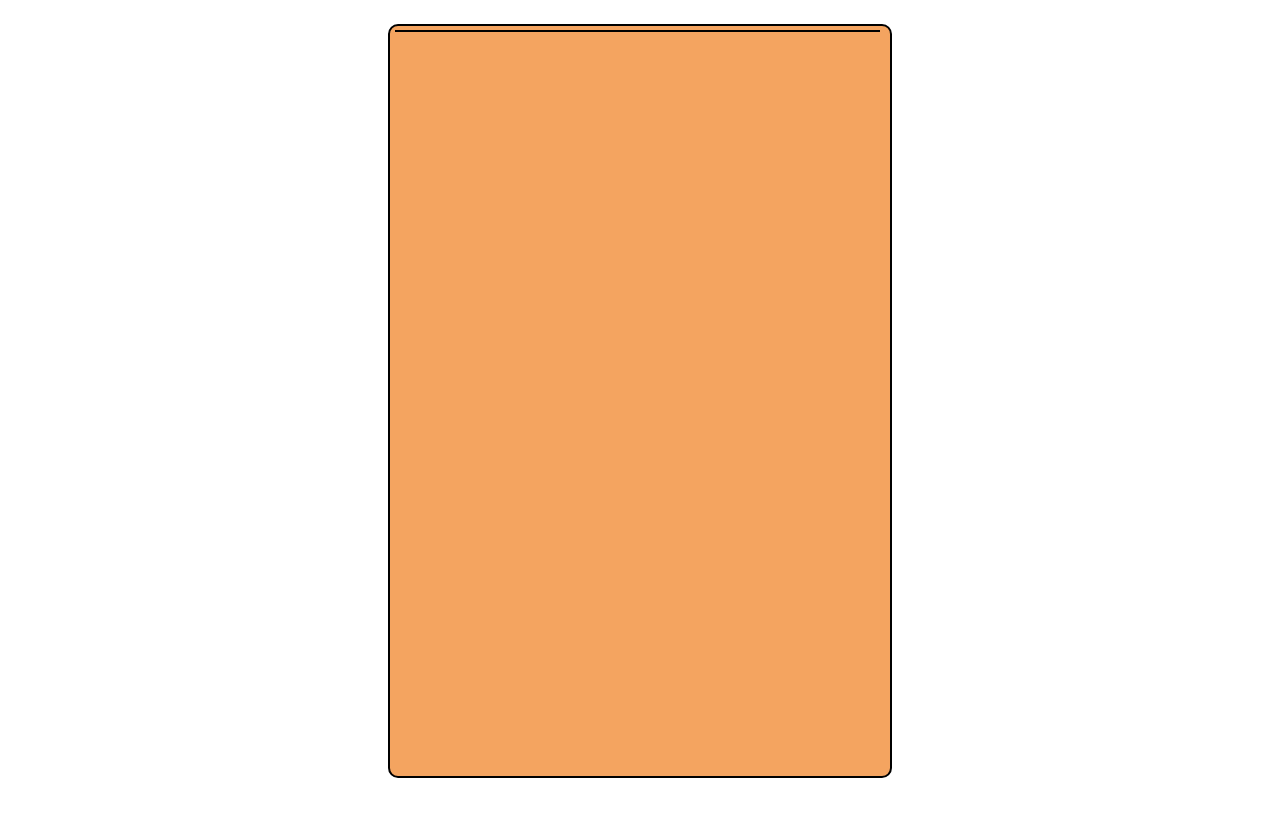
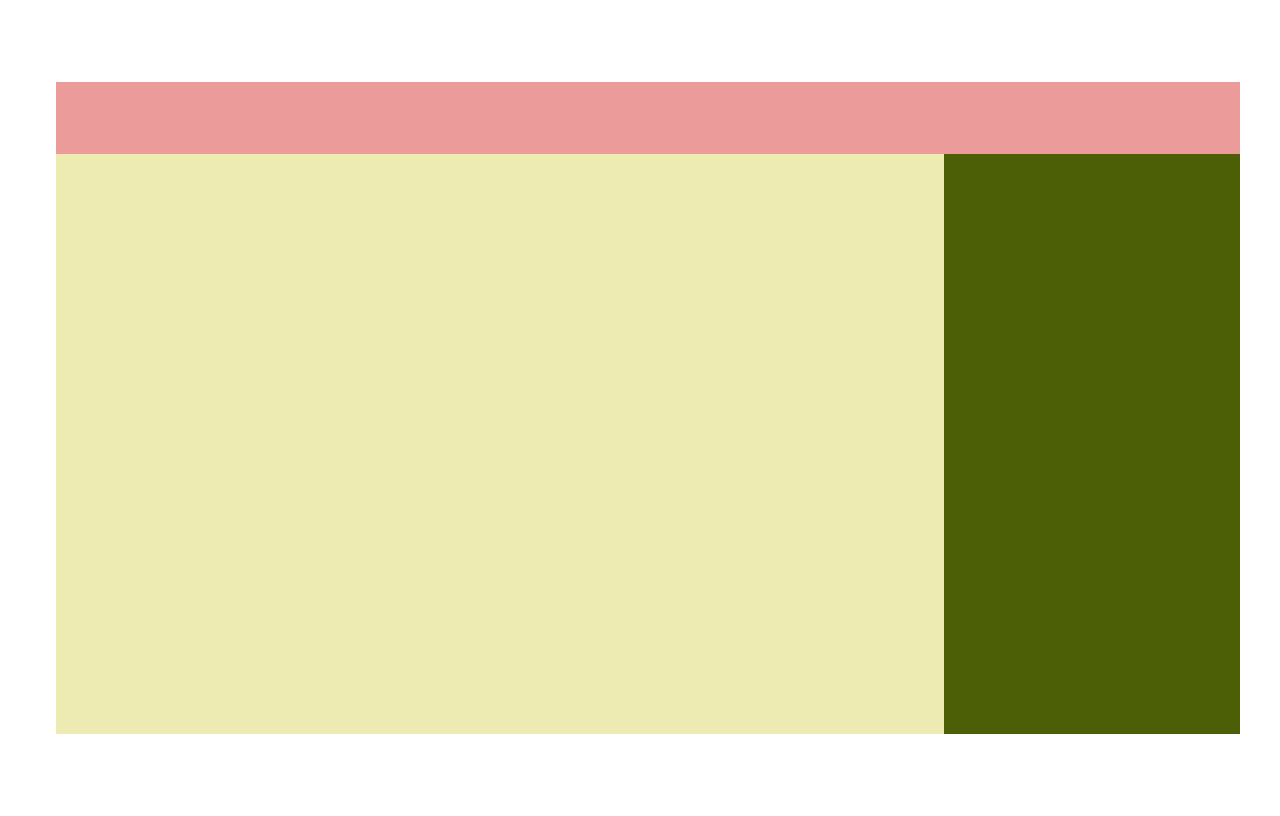
Before and after one commit to smborio/gridmap-manage, an Angular app: page / in a window 1280 px wide. Built offline with nearby package versions, Linux system fonts and the light colour scheme.

Commit message:
Created basic layout and removed legacy height and width variables

```diff
--- a/src/app/app.component.html
+++ b/src/app/app.component.html
@@ -1,7 +1,11 @@
-<main>
-  <svg [attr.width]="gridWidth" [attr.height]="gridHeight" id="grid" class="grid-style">
-    <line [attr.x1]="5" [attr.y1]="5" [attr.x2]="gridWidth-10" [attr.y2]="5" style="stroke:rgb(0,0,0);stroke-width:2" />
-  </svg>
+<main class="main">
+  <div class="top-section">
+
+  </div>
+  <div class="bottom-section">
+    <div class="left-section"></div>
+    <div class="right-section"></div>
+  </div>
 </main>
 
 <router-outlet></router-outlet>
--- a/src/app/app.component.scss
+++ b/src/app/app.component.scss
@@ -3,33 +3,52 @@
         Helvetica, Arial, sans-serif, "Apple Color Emoji", "Segoe UI Emoji",
         "Segoe UI Symbol";
     box-sizing: border-box;
-    background-color: lightblue;
+    background-color: transparent;
     -webkit-font-smoothing: antialiased;
     -moz-osx-font-smoothing: grayscale;
+    display: flex;
+    justify-content: center;
+    align-items: center;
+    height: 100vh;
+    width: 100vw;
+    padding: 0;
+    margin: 0;
+    overflow: hidden;
 }
 
 main {
-    width: 100%;
-    min-height: 100%;
     display: flex;
-    justify-content: center;
-    align-items: center;
+    flex-direction: column;
+//    justify-content: center;
+//    align-items: center;
+    height: 95vh;
+    width: 95vw;
+    max-height: calc(95vw * (9 / 16));
+    max-width: calc(95vh * (16 / 9));
+    margin: auto;
+    box-sizing: border-box;
     padding: 1rem;
-    box-sizing: inherit;
     position: relative;
+    background-color: transparent;
 }
 
-.content {
-    display: flex;
-    justify-content: space-around;
-    width: 100%;
-    max-width: 700px;
-    margin-bottom: 3rem;
+.top-section {
+    flex: 1;
+    background-color: rgb(236, 155, 155);
 }
 
-// Grid border and background color
-.grid-style {
-    border: 2px solid black; /* Adjust as needed */
-    border-radius: 10px; /* Adjust as needed */
-    background-color: #F4A460; /* SandyBrown color, adjust as needed */
-  }
+.bottom-section {
+    flex: 8;
+    display: flex;
+    flex-direction: row;
+}
+
+.left-section {
+    flex: 3;
+    background-color: rgb(238, 235, 178);
+}
+
+.right-section {
+    flex: 1;
+    background-color: rgb(76, 95, 6);
+}
--- a/src/app/app.component.ts
+++ b/src/app/app.component.ts
@@ -1,4 +1,4 @@
-import { Component } from '@angular/core';
+import { Component, ChangeDetectorRef } from '@angular/core';
 import { CommonModule } from '@angular/common';
 import { RouterOutlet } from '@angular/router';
 
@@ -10,7 +10,6 @@ import { RouterOutlet } from '@angular/router';
   styleUrl: './app.component.scss'
 })
 export class AppComponent {
-  title = 'gridmap-manager';
-  gridWidth = 500;  // Set your desired width here
-  gridHeight = 750; // Set your desired height here
+  title = 'app';
+  constructor(private cdRef: ChangeDetectorRef) {}
 }
--- a/src/index.html
+++ b/src/index.html
@@ -1,5 +1,5 @@
 <!doctype html>
-<html lang="en">
+<html lang="en" class="html" style="overflow: hidden;">
 <head>
   <meta charset="utf-8">
   <title>GridmapManager</title>
@@ -7,7 +7,9 @@
   <meta name="viewport" content="width=device-width, initial-scale=1">
   <link rel="icon" type="image/x-icon" href="favicon.ico">
 </head>
-<body>
+
+<body class="body">
   <app-root></app-root>
 </body>
+
 </html>
```
